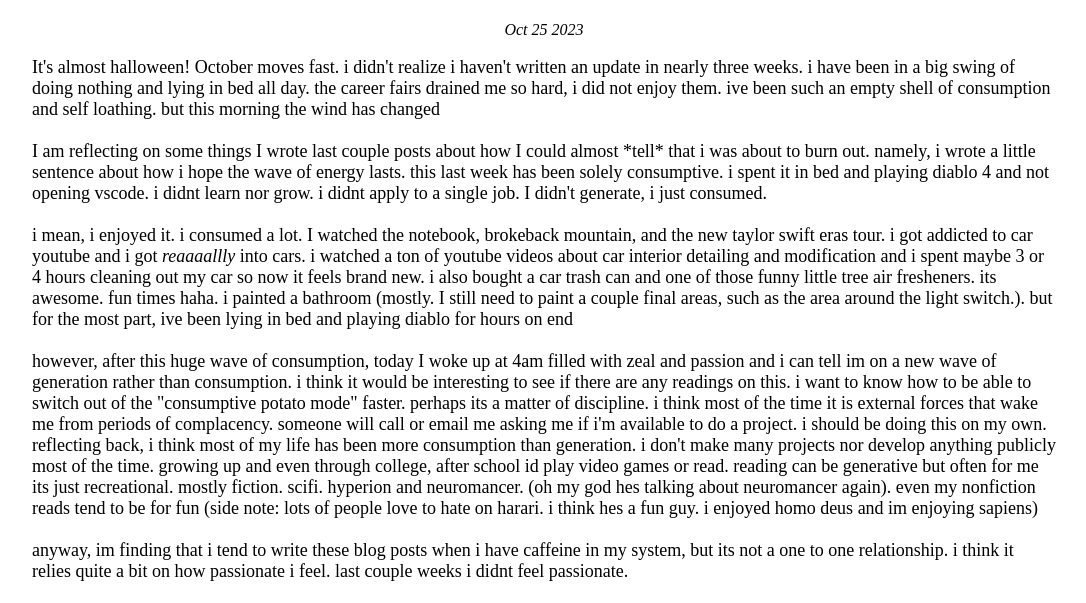
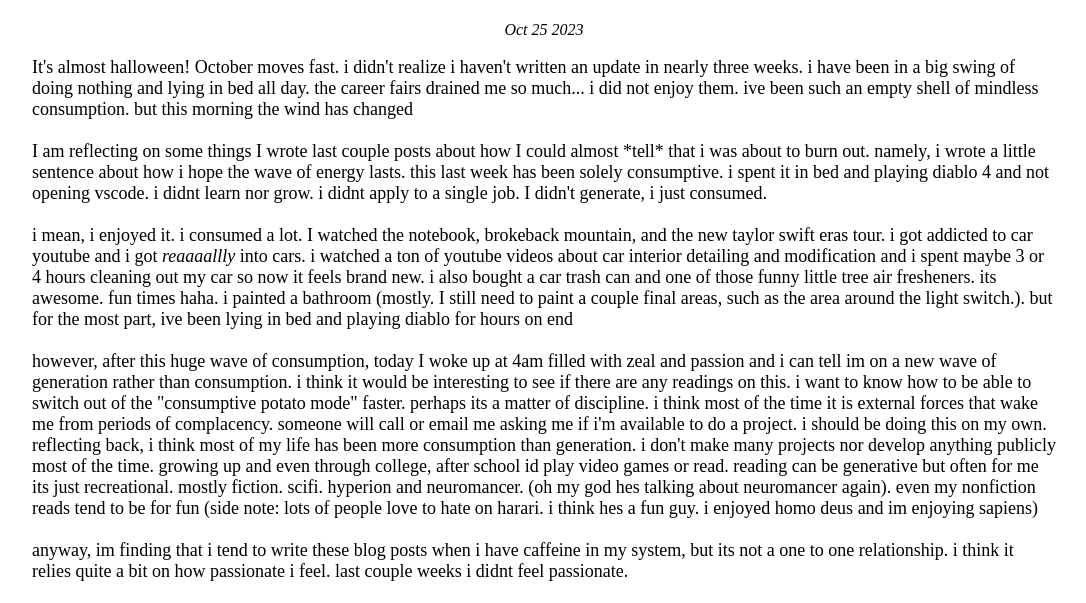
Before and after one commit to skmartinelli/skmartinelli.github.io, a plain HTML site: page blogposts/consumptive.html in a window 1280 px wide. Shown: the part 169-772 px from the top of the page, without its empty margins (96-1182 px from the left). Drawn offline with Linux system fonts and the light colour scheme.

Commit message:
update wording

```diff
--- a/blogposts/consumptive.html
+++ b/blogposts/consumptive.html
@@ -23,7 +23,7 @@
     <mainbody>
 
        <p>
-       It's almost halloween! October moves fast. i didn't realize i haven't written an update in nearly three weeks. i have been in a big swing of doing nothing and lying in bed all day. the career fairs drained me so hard, i did not enjoy them. ive been such an empty shell of consumption and self loathing. but this morning the wind has changed <br><br>
+       It's almost halloween! October moves fast. i didn't realize i haven't written an update in nearly three weeks. i have been in a big swing of doing nothing and lying in bed all day. the career fairs drained me so much... i did not enjoy them. ive been such an empty shell of mindless consumption. but this morning the wind has changed <br><br>
 
         I am reflecting on some things I wrote last couple posts about how I could almost *tell* that i was about to burn out. namely, i wrote a little sentence about how i hope the wave of energy lasts. this last week has been solely consumptive. i spent it in bed and playing diablo 4 and not opening vscode. i didnt learn nor grow.   i didnt apply to a single job. I didn't generate, i just consumed. <br><br>
 
```
